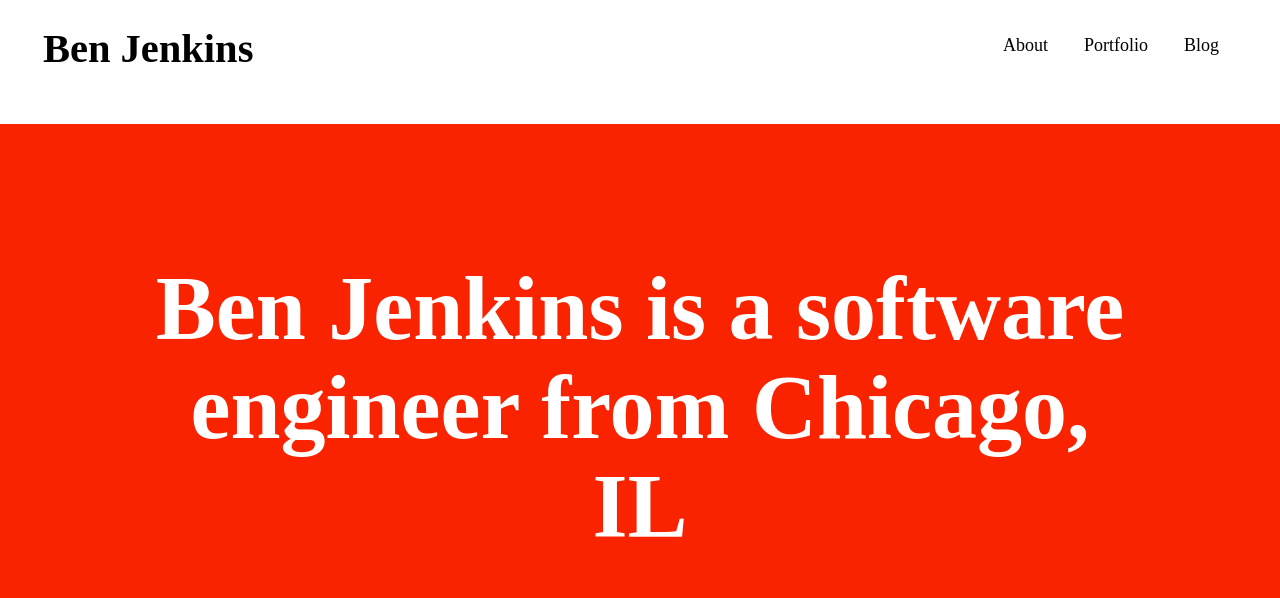
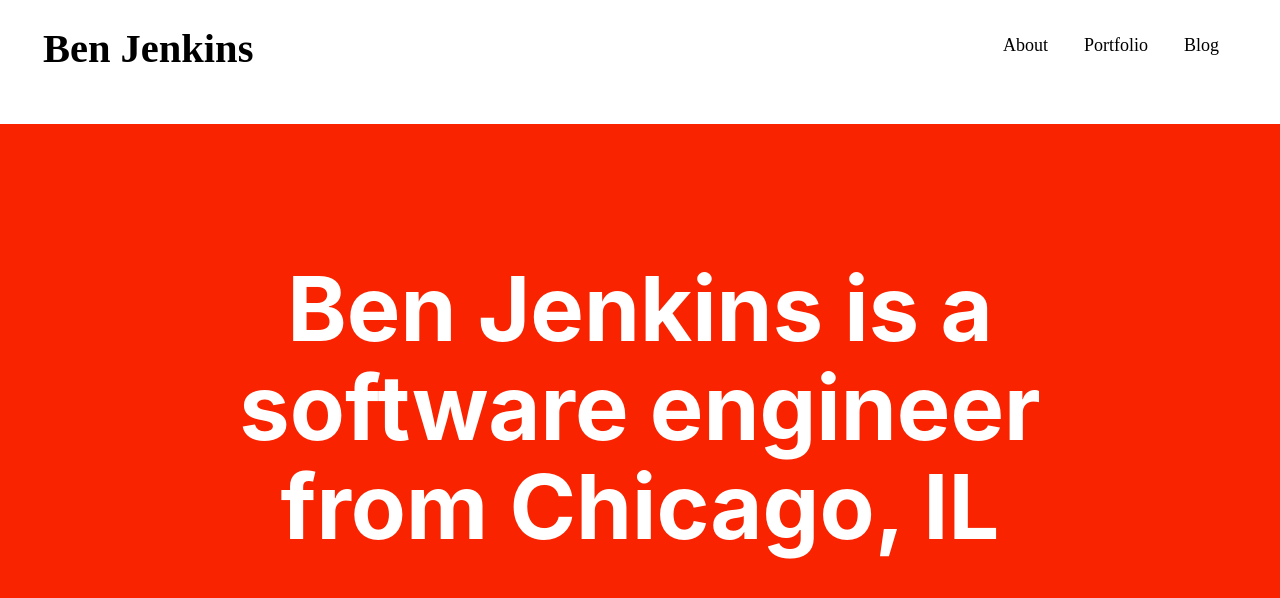
Before and after one commit to benpjenkins/portfolio, a Gatsby site: page / in a window 1280 px wide. Built offline with nearby package versions, Linux system fonts and the light colour scheme; Gatsby itself is replaced by a stand-in of ours.

Commit message:
fix font issue

```diff
--- a/src/pages/index.js
+++ b/src/pages/index.js
@@ -16,7 +16,6 @@ const Background = styled.div`
 `
 const Text = styled.h1`
   color: white;
-  font-family: "Oswald";
   font-size: 5em;
   padding: 1.5em;
   @media (max-width: 920px) {
```
